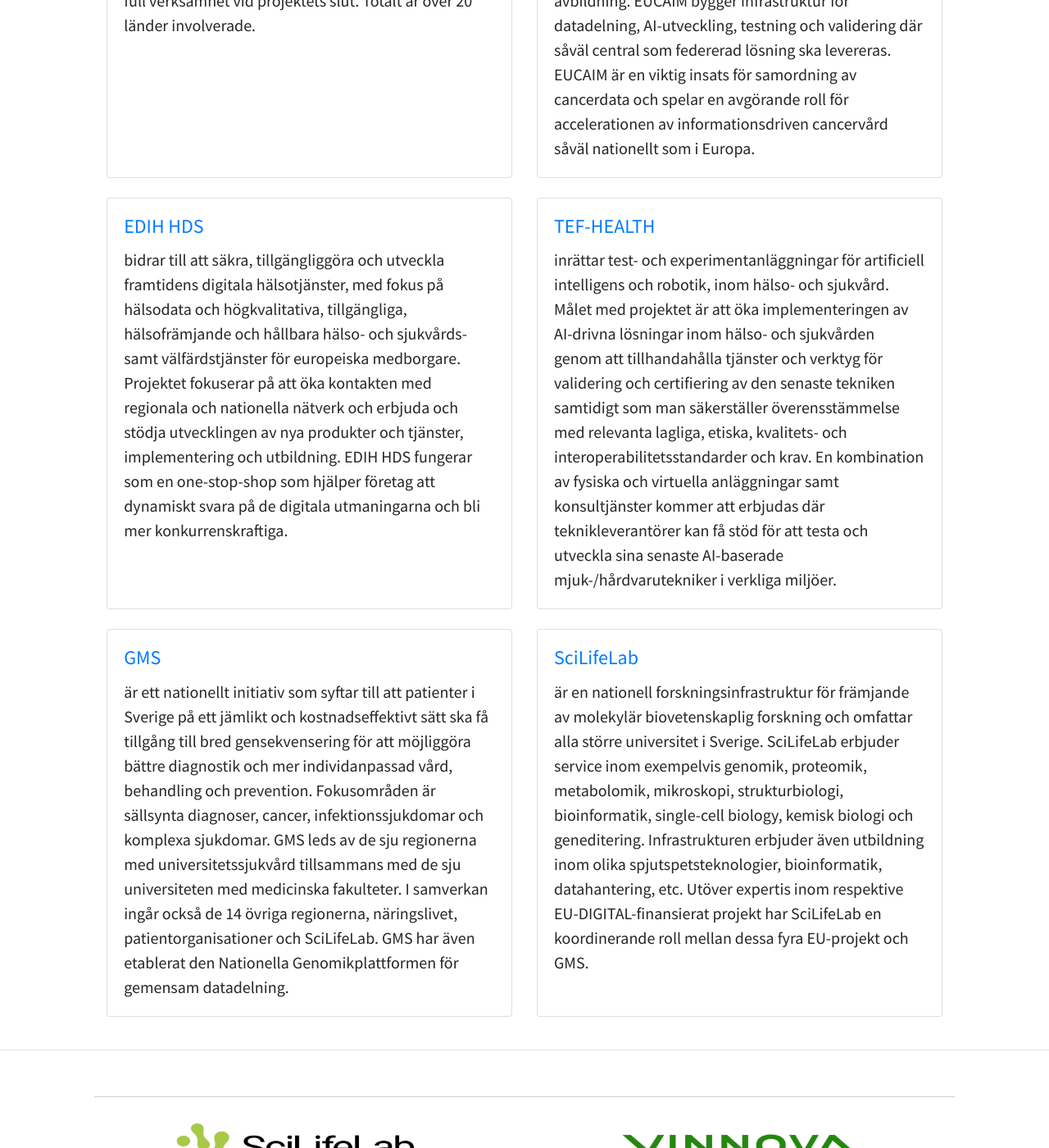
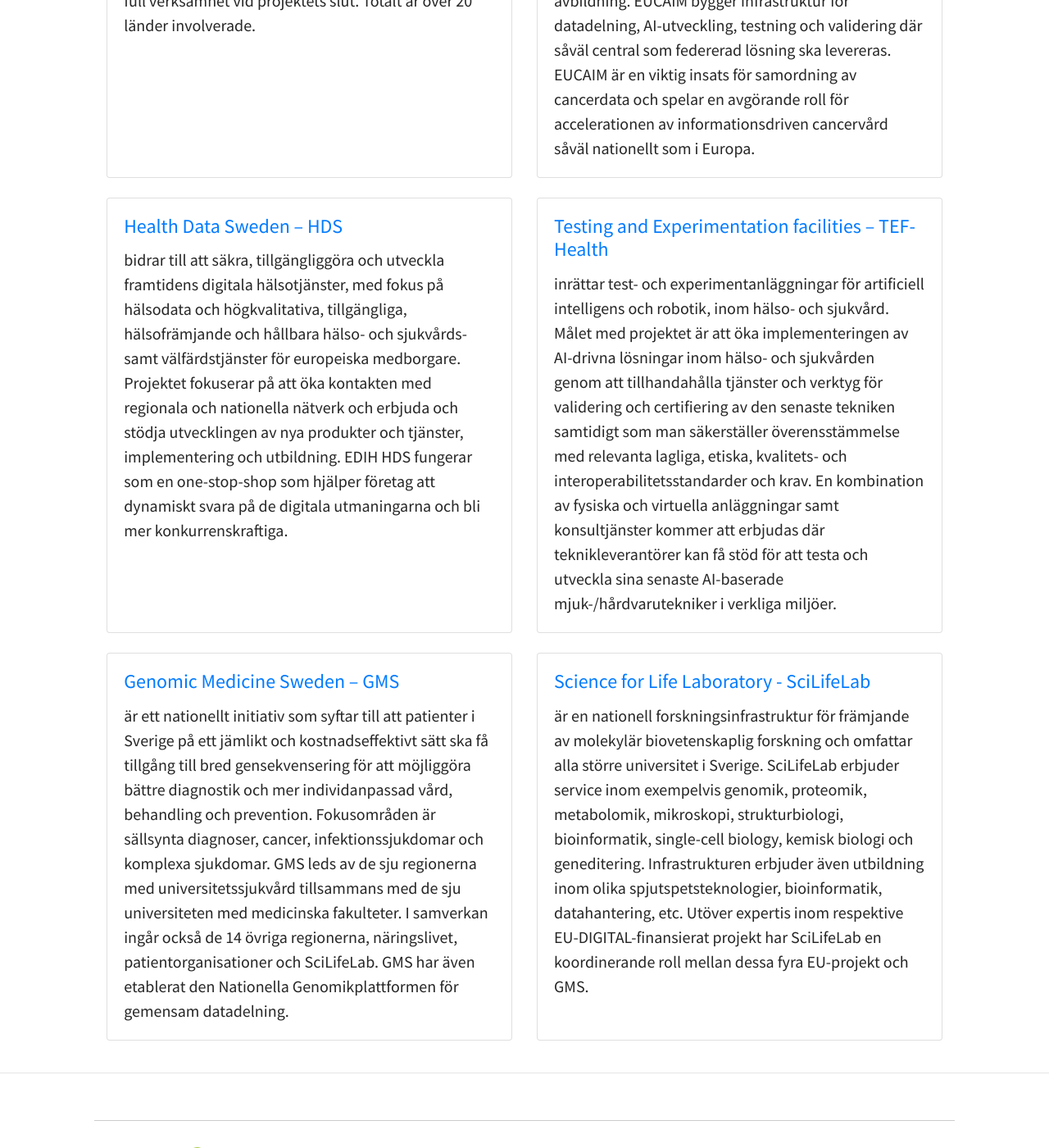
Before and after one commit to ScilifelabDataCentre/DIGIfor1Health_web, a Jekyll site: the page built from pages/projects.md, in a window 1280 px wide and 1400 px high, scrolled down 670 px. Shown: the whole window at 82% size. Built offline with Jekyll 4.4.1, drawn with Linux system fonts in a browser that asks for light colours; a script that is not in the unit is left out; comment, search, counter and statistics services are not loaded; some of the changed text lies outside the part shown.

Commit message:
Update projects.md

```diff
--- a/pages/projects.md
+++ b/pages/projects.md
@@ -19,7 +19,7 @@ bootstrap: true
 
         <div class="card-body">
           <h4 class="card-title">
-            <a href="https://gdi.onemilliongenomes.eu/">EHDS GDI</a>
+            <a href="https://gdi.onemilliongenomes.eu/">Genomic Data Infrastructure – GDI</a>
           </h4>
           <p class="card-text">syftar till att implementera en europeisk infrastruktur för genomikdata och är grunden till att möjliggöra det europeiska 1+MG-initiativet, där 27 länder skrivit under en deklaration för att tillgängliggöra genomdata med tillhörande basala kliniska fenotypiska data, för möjliggörande av individanpassade behandlingar och förbättrad forskning och innovation. Målet är  att minst 15 länder i Europa skall ha nationella 1+MG-noder i full verksamhet vid projektets slut. Totalt är över 20 länder involverade. </p>
         </div>
@@ -41,7 +41,7 @@ bootstrap: true
 
         <div class="card-body">
           <h4 class="card-title">
-            <a href="https://www.healthdatasweden.eu/">EDIH HDS</a>
+            <a href="https://www.healthdatasweden.eu/">Health Data Sweden – HDS</a>
           </h4>
           <p class="card-text">bidrar till att säkra, tillgängliggöra och utveckla framtidens digitala hälsotjänster, med fokus på hälsodata och högkvalitativa, tillgängliga, hälsofrämjande och hållbara hälso- och sjukvårds- samt välfärdstjänster för europeiska medborgare. Projektet fokuserar på att öka kontakten med regionala och nationella nätverk och erbjuda och stödja utvecklingen av nya produkter och tjänster, implementering och utbildning. EDIH HDS fungerar som en one-stop-shop som hjälper företag att dynamiskt svara på de digitala utmaningarna och bli mer konkurrenskraftiga. </p>
         </div>
@@ -52,7 +52,7 @@ bootstrap: true
 
         <div class="card-body">
           <h4 class="card-title">
-            <a href="https://tef-health.se/">TEF-HEALTH</a>
+            <a href="https://tef-health.se/">Testing and Experimentation facilities – TEF-Health</a>
           </h4>
           <p class="card-text">inrättar test- och experimentanläggningar för artificiell intelligens och robotik, inom hälso- och sjukvård. Målet med projektet är att öka implementeringen av AI-drivna lösningar inom hälso- och sjukvården genom att tillhandahålla tjänster och verktyg för validering och certifiering av den senaste tekniken samtidigt som man säkerställer överensstämmelse med relevanta lagliga, etiska, kvalitets- och interoperabilitetsstandarder och krav. En kombination av fysiska och virtuella anläggningar samt konsultjänster kommer att erbjudas där teknikleverantörer kan få stöd för att testa och utveckla sina senaste AI-baserade mjuk-/hårdvarutekniker i verkliga miljöer. </p>
         </div>
@@ -63,7 +63,7 @@ bootstrap: true
 
       <div class="card-body">
           <h4 class="card-title">
-            <a href="https://genomicmedicine.se/">GMS</a>
+            <a href="https://genomicmedicine.se/">Genomic Medicine Sweden – GMS</a>
           </h4>
           <p class="card-text">är ett nationellt initiativ som syftar till att patienter i Sverige på ett jämlikt och kostnadseffektivt sätt ska få tillgång till bred gensekvensering för att möjliggöra bättre diagnostik och mer individanpassad vård, behandling och prevention. Fokusområden är sällsynta diagnoser, cancer, infektionssjukdomar och komplexa sjukdomar. GMS leds av de sju regionerna med universitetssjukvård tillsammans med de sju universiteten med medicinska fakulteter. I samverkan ingår också de 14 övriga regionerna, näringslivet, patientorganisationer och SciLifeLab. GMS har även etablerat den Nationella Genomikplattformen för gemensam datadelning.</p>
         </div>
@@ -75,7 +75,7 @@ bootstrap: true
 
       <div class="card-body">
           <h4 class="card-title">
-            <a href="https://www.scilifelab.se">SciLifeLab</a>
+            <a href="https://www.scilifelab.se">Science for Life Laboratory - SciLifeLab</a>
           </h4>
           <p class="card-text">är en nationell forskningsinfrastruktur för främjande av molekylär biovetenskaplig forskning och omfattar alla större universitet i Sverige. SciLifeLab erbjuder service inom exempelvis genomik, proteomik, metabolomik, mikroskopi, strukturbiologi, bioinformatik, single-cell biology, kemisk biologi och geneditering. Infrastrukturen erbjuder även utbildning inom olika spjutspetsteknologier, bioinformatik, datahantering, etc. Utöver expertis inom respektive EU-DIGITAL-finansierat projekt har SciLifeLab en koordinerande roll mellan dessa fyra EU-projekt och GMS.</p>
         </div>
```
